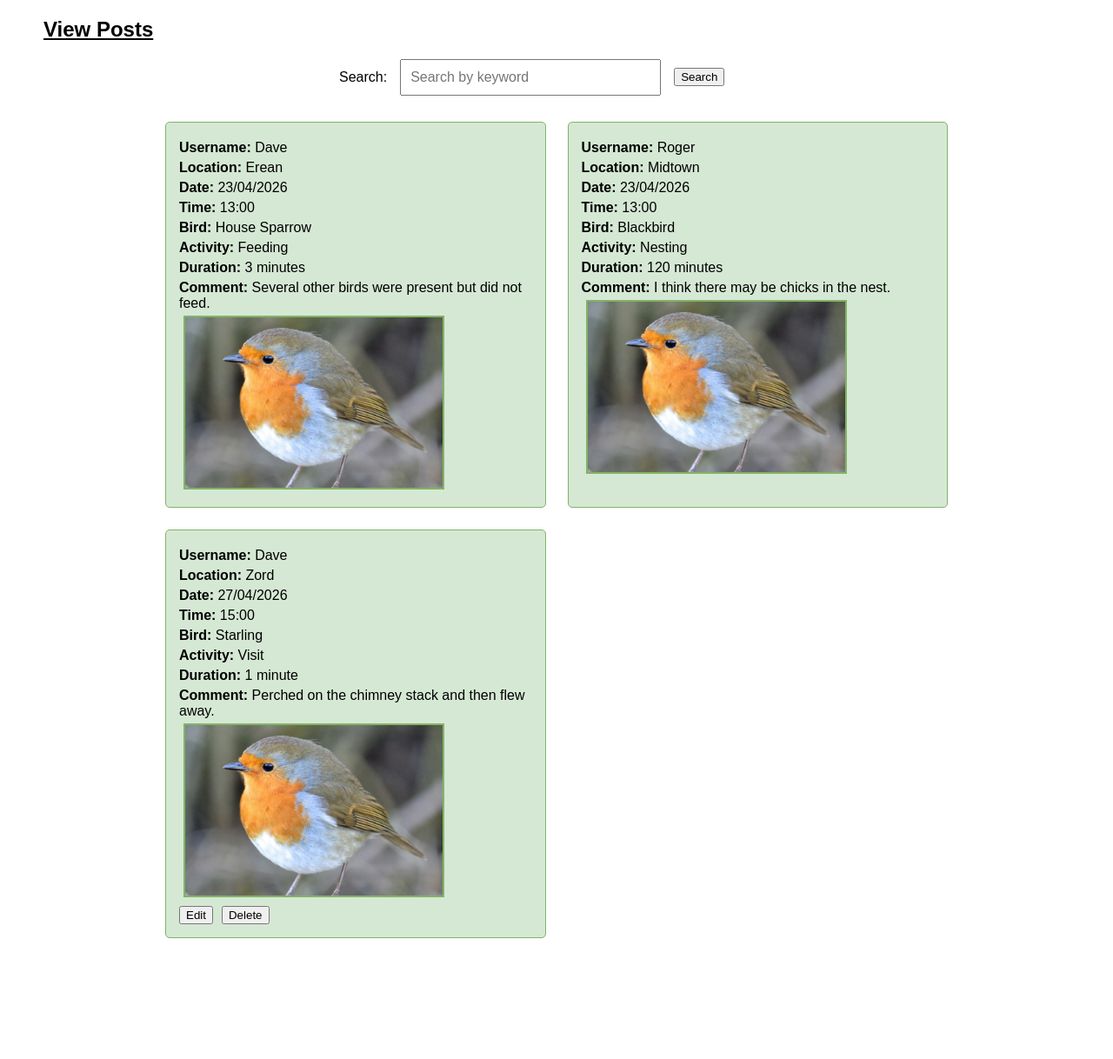
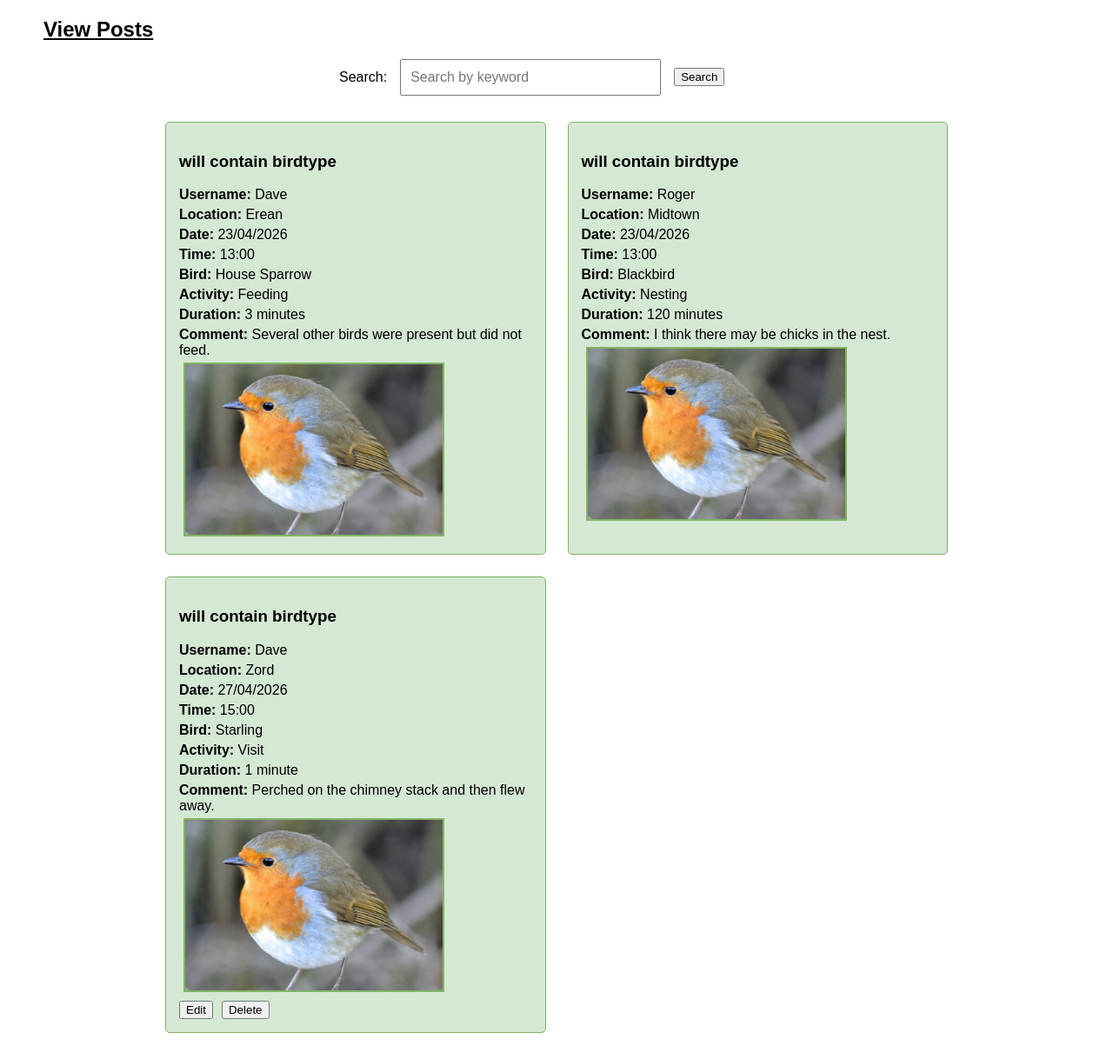
Before and after one commit to dhurrell001/CTA-Bird-Study-Website-ATHE-level-4-Unit-10, a Flask app: page /view_posts in a window 1280 px wide. Shown: the part 142-1360 px from the top of the page at 87% size. Before the commit the page ends 1221 px from the top, so only its background shows below. Run offline with Flask 3, Linux system fonts and the light colour scheme.

Commit message:
ad H3 header, recmommended by validator

```diff
--- a/templates/viewPosts.html
+++ b/templates/viewPosts.html
@@ -22,6 +22,7 @@
 
     <!-- individual post display tile, each post will have its own tile -->
     <article class="post-card">
+        <h3>will contain birdtype</h3>
         <p><strong>Username:</strong> Dave</p>
         <p><strong>Location:</strong> Erean</p>
         <p><strong>Date:</strong> 23/04/2026</p>
@@ -37,6 +38,7 @@
     </article>
 
     <article class="post-card">
+        <h3>will contain birdtype</h3>
         <p><strong>Username:</strong> Roger</p>
         <p><strong>Location:</strong> Midtown</p>
         <p><strong>Date:</strong> 23/04/2026</p>
@@ -52,6 +54,7 @@
     </article>
 
     <article class="post-card">
+        <h3>will contain birdtype</h3>
         <p><strong>Username:</strong> Dave</p>
         <p><strong>Location:</strong> Zord</p>
         <p><strong>Date:</strong> 27/04/2026</p>
```
